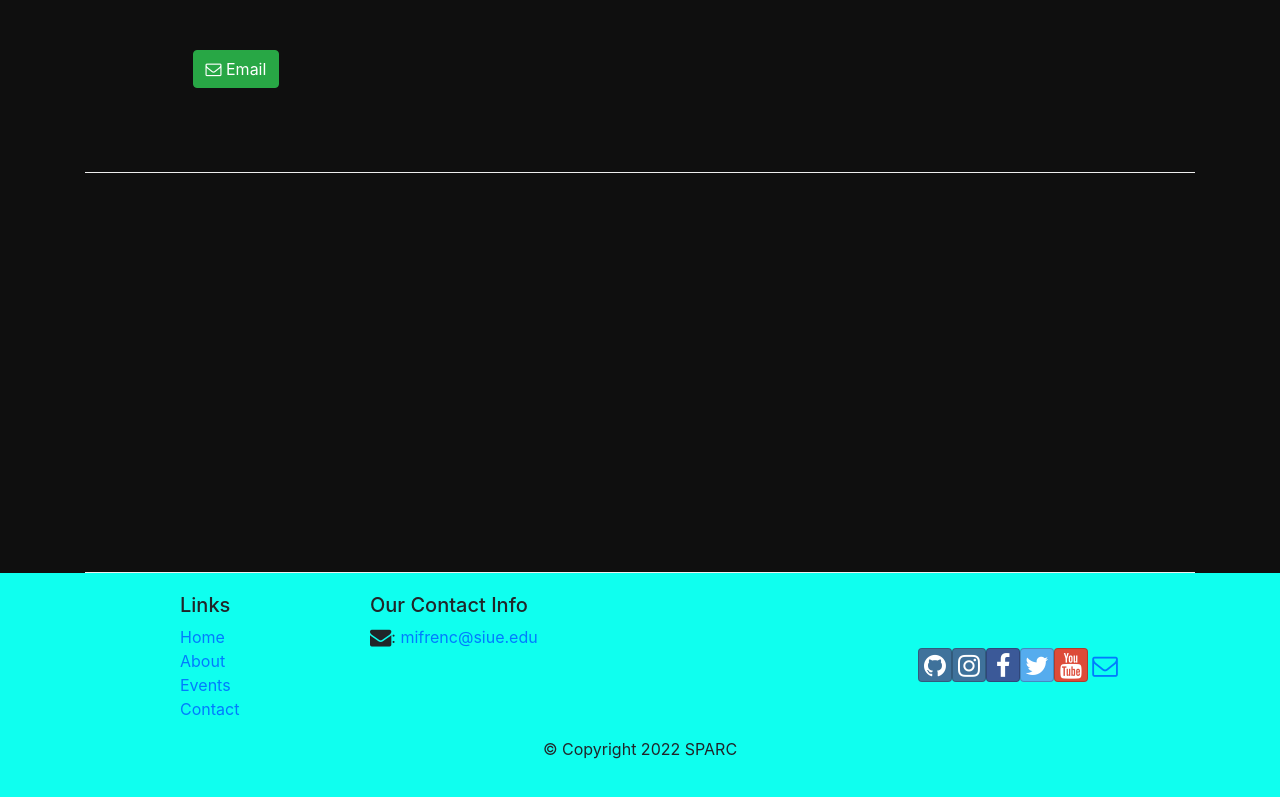
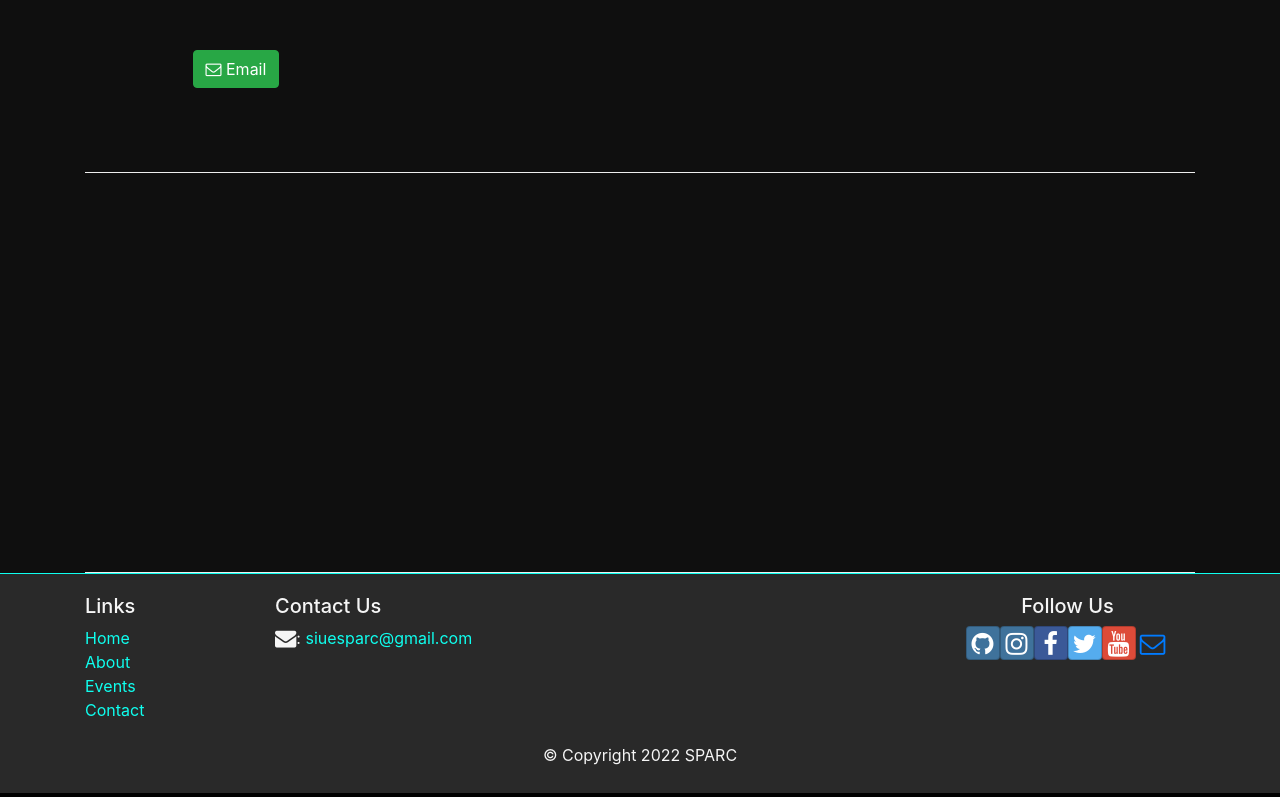
Before and after one commit to SIUE-SPARC/siue-sparc.github.io, a React (Create React App) app: page /#/contactus in a window 1280 px wide. Shown: the part 434-1231 px from the top of the page. Built offline with nearby package versions, Linux system fonts and the light colour scheme.

Commit message:
updated the footer

```diff
--- a/src/App.css
+++ b/src/App.css
@@ -10,11 +10,14 @@
   min-height:400px;
 }
 
-.footer{
-  background-color: #0FFFEF;
+/* .footer{
+  background-color: #292929;
   margin:0px auto;
   padding: 20px 0px 20px 0px;
-}
+  color: #f5f5f5;
+  border-top: thin solid #0FFFEF;
+}*/
+
 .jumbotron {
   padding:70px 30px 70px 30px;
   margin:0px auto;
@@ -43,3 +46,12 @@ html{
 .bcrumb-dark {
   background-color: #000000;
 }
+
+::selection {
+  background: #0FFFEF; /* WebKit/Blink Browsers */
+  color: black;
+}
+::-moz-selection {
+  background: #0FFFEF; /* Gecko Browsers */
+  color: black;
+}
--- /dev/null
+++ b/src/Stylesheets/Footer.css
@@ -0,0 +1,21 @@
+.footer{
+    background-color: #292929;
+    /* background-color: #171717; */
+    /* background-color: #1e1d1d; */
+    margin:0px auto;
+    padding: 20px 0px 10px 0px;
+    color: #f5f5f5;
+    border-top: thin solid #0FFFEF;
+  }
+
+  .footer-link:link {
+    color: #0FFFEF;
+  }
+
+  .footer-link:visited {
+    color: #0FFFEF;
+  }
+
+  .footer-copyright {
+      padding-top: 5px;
+  }
--- a/src/components/footerComponent.js
+++ b/src/components/footerComponent.js
@@ -1,3 +1,4 @@
+import '../Stylesheets/Footer.css';
 import React from 'react'
 import { Link } from 'react-router-dom';
 
@@ -7,25 +8,28 @@ const Footer = () => {
         <div className="footer">
         <div className="container">
             <div className="row justify-content-center">
-                <div className="col-4 offset-1 col-sm-2">
-                    <h5>Links</h5>
+                <div className="col-3 col-sm-2">
+                    <h5 className=''>Links</h5>
                     <ul className="list-unstyled">
-                        <li><Link to="/home">Home</Link></li>
-                        <li><Link to="/aboutus">About</Link></li>
-                        <li><Link to="/events">Events</Link></li>
-                        <li><Link to="/contactus">Contact</Link></li>
+                        <li><Link to="/home" className='footer-link'>Home</Link></li>
+                        <li><Link to="/aboutus" className='footer-link'>About</Link></li>
+                        <li><Link to="/events" className='footer-link'>Events</Link></li>
+                        <li><Link to="/contactus" className='footer-link'>Contact</Link></li>
                     </ul>
                 </div>
-                <div className="col-7 col-sm-5">
-                    <h5>Our Contact Info</h5>
+                <div className="col-7 col-sm-7">
+                    <h5>Contact Us</h5>
                     <address>
 		              {/**<i className="fa fa-phone fa-lg"></i>: +852 1234 5678<br />**/}
-		              <i className="fa fa-envelope fa-lg"></i>: <a href="mailto:siuesparc@gmail.com">
-                         mifrenc@siue.edu</a>
+		              <i className="fa fa-envelope fa-lg"></i>: <a className='footer-link' href="mailto:siuesparc@gmail.com">
+                      siuesparc@gmail.com</a>
                     </address>
                 </div>
-                <div className="col-12 col-sm-4 align-self-center">
+                <div className="col-12 col-sm-3">
+                {/* <div className="col-12 col-sm-4 align-self-center"> */}
+
                     <div className="text-center">
+                        <h5>Follow Us</h5>
                         <a className="btn btn-social-icon btn-instagram" href="https://github.com/SIUE-SPARC"><i className="fa fa-github"></i></a>
                         <a className="btn btn-social-icon btn-instagram" href="https://www.instagram.com/siuesparc/"><i className="fa fa-instagram"></i></a>
                         <a className="btn btn-social-icon btn-facebook" href="https://www.facebook.com/siuesparc"><i className="fa fa-facebook"></i></a>
@@ -35,7 +39,7 @@ const Footer = () => {
                     </div>
                 </div>
             </div>
-            <div className="row justify-content-center">
+            <div className="row justify-content-center footer-copyright">
                 <div className="col-auto">
                     <p>© Copyright 2022 SPARC</p>
                 </div>
```
